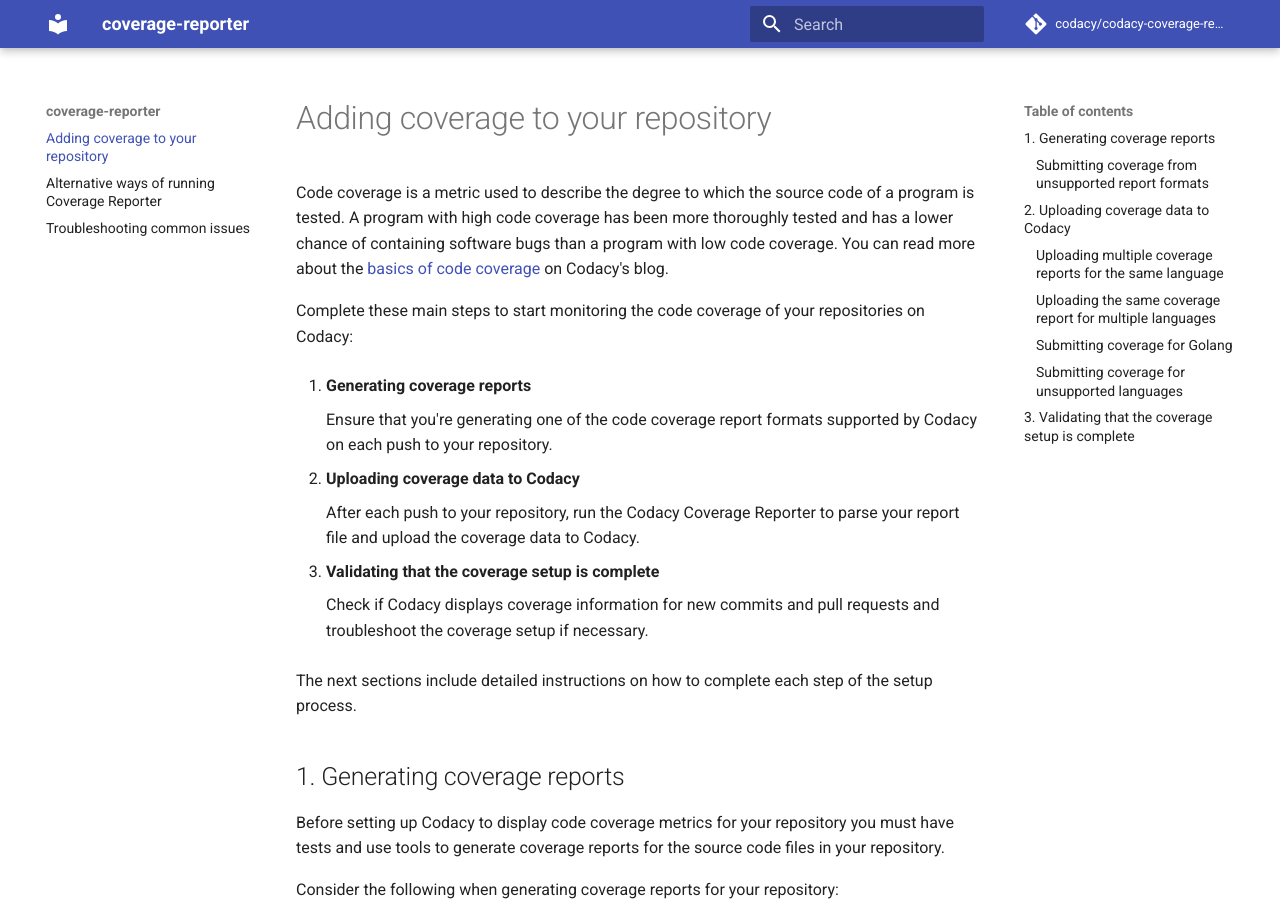
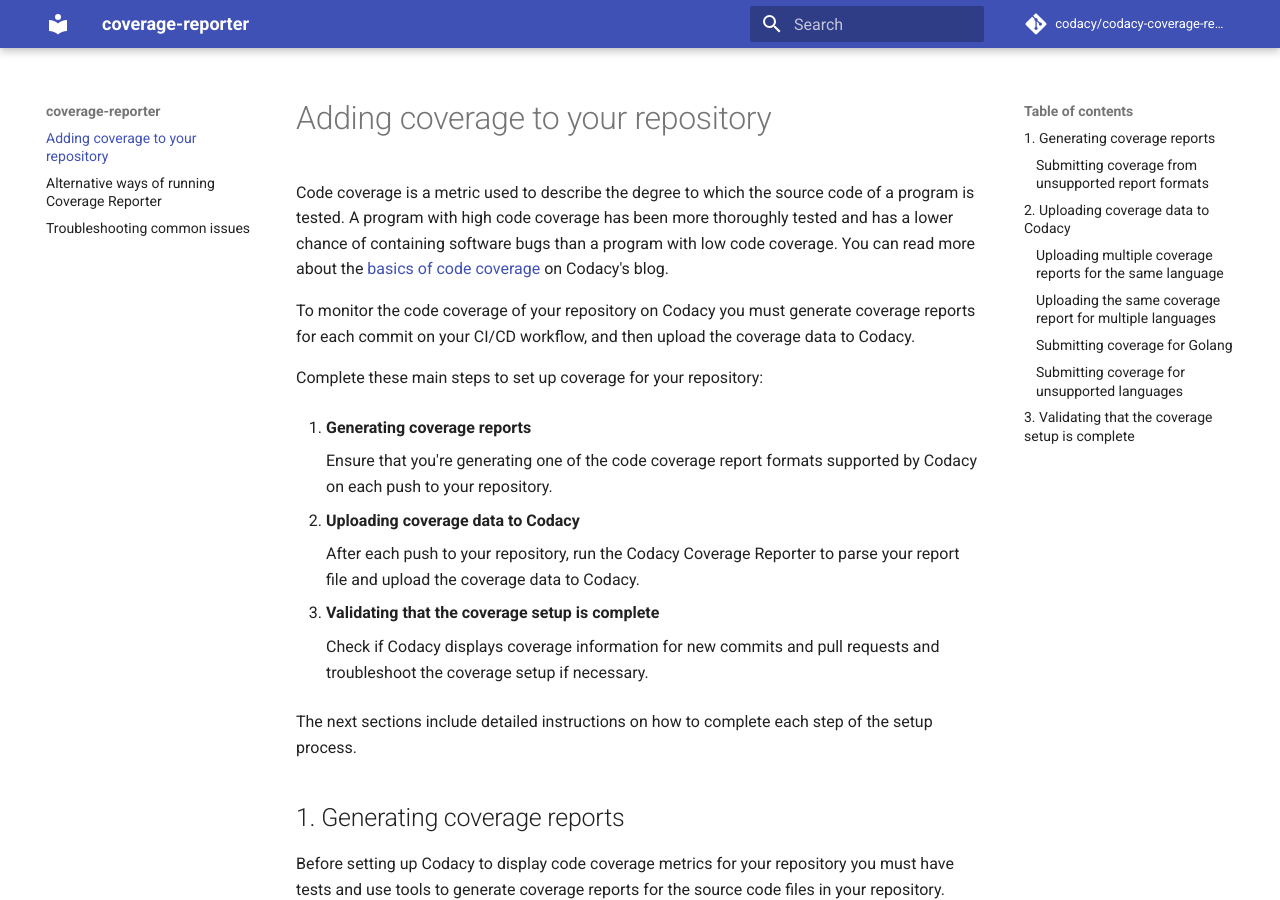
Before and after one commit to codacy/codacy-coverage-reporter, an MkDocs documentation site: the page built from docs/index.md, in a window 1280 px wide and 900 px high. Built offline with MkDocs 1.6.1 and Material for MkDocs 9.7.7, drawn with Linux system fonts in a browser that asks for light colours; comment, search, counter and statistics services are not loaded.

Commit message:
doc: State earlier that coverage must be generated on the CI/CD

```diff
--- a/docs/index.md
+++ b/docs/index.md
@@ -6,7 +6,9 @@
 
 Code coverage is a metric used to describe the degree to which the source code of a program is tested. A program with high code coverage has been more thoroughly tested and has a lower chance of containing software bugs than a program with low code coverage. You can read more about the [basics of code coverage](https://blog.codacy.com/a-guide-to-code-coverage-part-1-code-coverage-explained/) on Codacy's blog.
 
-Complete these main steps to start monitoring the code coverage of your repositories on Codacy:
+To monitor the code coverage of your repository on Codacy you must generate coverage reports for each commit on your CI/CD workflow, and then upload the coverage data to Codacy.
+
+Complete these main steps to set up coverage for your repository:
 
 1.  **Generating coverage reports**
 
```
